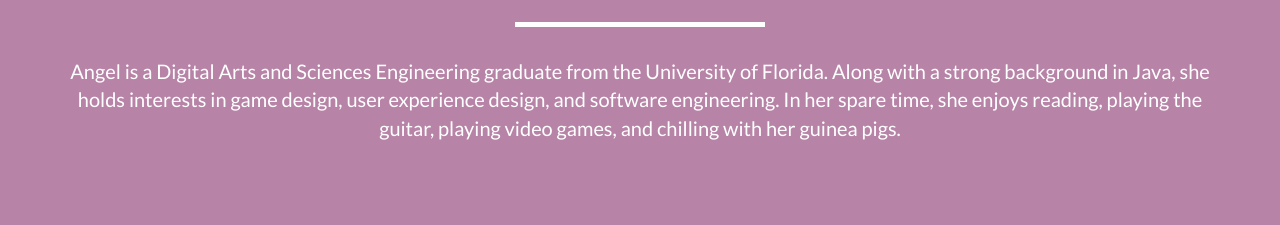
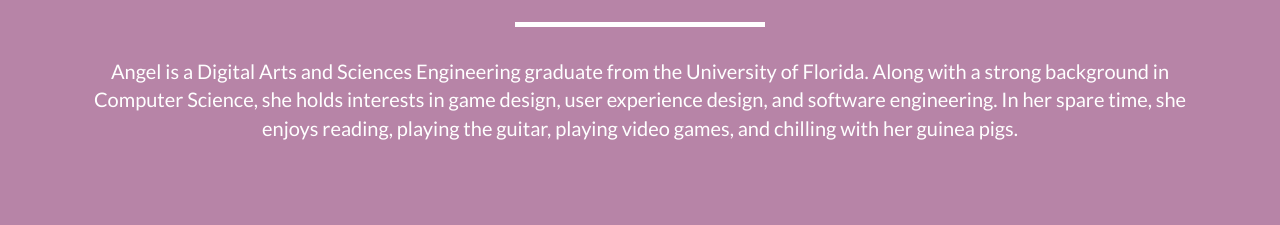
Before and after one commit to angel-lee/angel-lee.github.io, a plain HTML site: page index.html in a window 1280 px wide. Shown: the part 575-800 px from the top of the page. Drawn offline with nearby package versions, Linux system fonts and the light colour scheme.

Commit message:
Updated summary

```diff
--- a/index.html
+++ b/index.html
@@ -84,7 +84,7 @@
                         <hr class="star-light">
                         <div class="row">
                 <div class="col-lg-12 text-center">
-                    <p>Angel is a Digital Arts and Sciences Engineering graduate from the University of Florida. Along with a strong background in Java, she holds interests in game design, user experience design, and software engineering. In her spare time, she enjoys reading, playing the guitar, playing video games, and chilling with her guinea pigs.</p>
+                    <p>Angel is a Digital Arts and Sciences Engineering graduate from the University of Florida. Along with a strong background in Computer Science, she holds interests in game design, user experience design, and software engineering. In her spare time, she enjoys reading, playing the guitar, playing video games, and chilling with her guinea pigs.</p>
                 </div>
                 <div class="col-lg-4">
                     <p></p>
```
